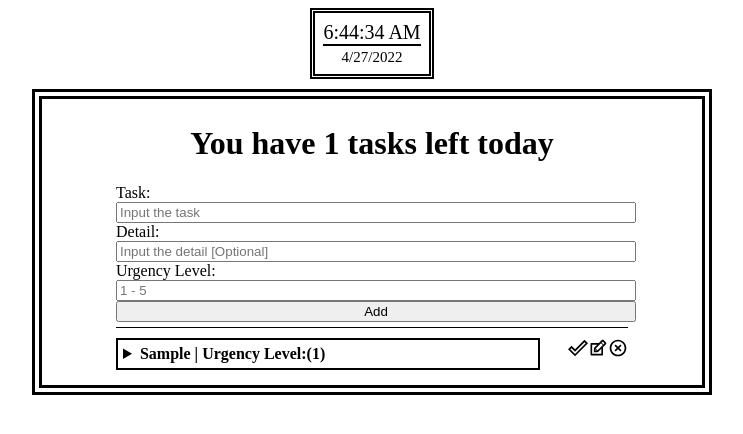
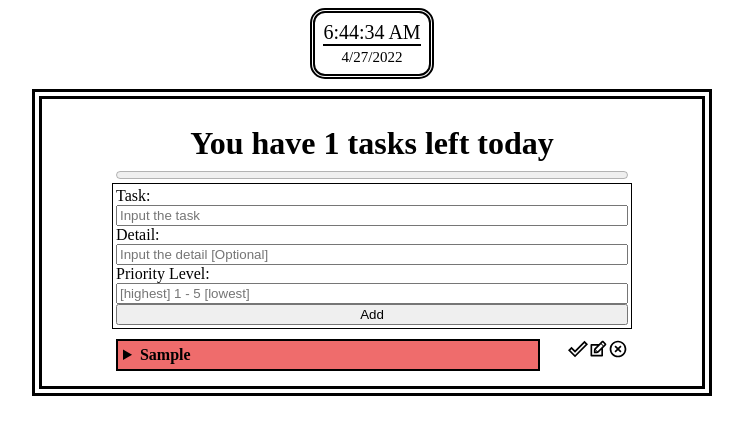
Before and after one commit to QiliKiri/React-Project, a React (Create React App) app: page / in a window 1280 px wide. Both pictures are taken after typing "Sample", "Sample" into the empty fields and a click on the button "Add". Shown: the top 434 px of the page, without its empty margins (268-1011 px from the left). Built offline with nearby package versions, Linux system fonts and the light colour scheme.

Commit message:
update
Use color to represent priority (change 'urgencyLv' to 'priorityLv').
Add 'ProgressBar' to show the progress of completing tasks.
UI design improve.

```diff
--- a/src/App.css
+++ b/src/App.css
@@ -12,11 +12,16 @@
   padding: 5px 10px 5px 10px;
   border: double 10px;
 }
-.todo-app > div > h1 {
+.todo-app > h1 {
   display: flex;
+  flex-wrap: wrap;
   justify-content: center;
   padding-bottom: 2px;
-  border-bottom: solid 2px;
+  margin-bottom: 3px;
+  width: 100%;
+}
+.todo-app > progress {
+  width: 80%;
 }
 .complete {
   text-decoration: line-through;
@@ -29,11 +34,11 @@
   justify-content: space-between;
   width: 80%;
   margin-bottom: 10px;
-  padding-bottom: 5px;
-  border-bottom: solid 1px;
+  padding: 3px;
+  border: solid 1px;
 }
 .todo-form input {
-  width: 100%;
+  width: auto;
 }
 .todo-list {
   width: 80%;
@@ -55,10 +60,27 @@
   border: solid 2px;
   padding: 5px;
 }
+.priority1 {
+  background-color: #ef6c6c;
+}
+.priority2 {
+  background-color: #f8b331;
+}
+.priority3 {
+  background-color: yellow;
+}
+.priority4 {
+  background-color: #6cf66c;
+}
+.priority5 {
+  background-color: aqua;
+}
 .icons {
   margin-left: auto;
   font-size: 20px;
 }
+
+
 .clock {
   display: flex;
   flex-direction: column;
@@ -68,6 +90,7 @@
   margin-bottom: 10px;
   padding: 8px;
   border: double 5px;
+  border-radius: 15px;
   width: max-content;
 }
 .clock div:nth-child(1) {
--- /dev/null
+++ b/src/components/ProgressBar.js
@@ -0,0 +1,17 @@
+import React, {useEffect, useState} from "react";
+
+function ProgressBar(props) {
+    const [complete, setComplete] = useState(props.numOfComplete);
+    const [total, setTotal] = useState(props.numOfTasks);
+
+    useEffect(() => {
+        setComplete(props.numOfComplete);
+        setTotal(props.numOfTasks);
+    }, [props])
+
+    return (
+        <progress value={parseFloat(complete)} max={total}/>
+    );
+}
+
+export default ProgressBar;
--- a/src/components/Todo.js
+++ b/src/components/Todo.js
@@ -9,28 +9,28 @@ function Todo({todos, completeTodo, removeTodo, editTodo}) {
         id: null,
         value: '',
         detail: '',
-        urgencyLv: 0
+        priorityLv: 0
     })
 
     const submitEdit = (todo) => {
-        editTodo(edit.id, todo.text, todo.detail, todo.urgencyLv);
+        editTodo(edit.id, todo.text, todo.detail, todo.priorityLv);
         setEdit({
             id: null,
             value: '',
             detail: '',
-            urgencyLv: 0
+            priorityLv: 0
         });
     }
 
     if (edit.id) {
-        return <TodoForm edit={edit} onSubmit={submitEdit} />
+        return <TodoForm className={'todo-form'} edit={edit} onSubmit={submitEdit} />
     }
 
     return todos.map((todo, index) => (
         <div className={todo.isComplete ? 'todo-row complete':'todo-row'} key={index}>
-            <div className={'task'} key={todo.id}>
+            <div className={'task priority'+todo.priorityLv} key={todo.id}>
                 <details>
-                    <summary>{todo.text} | Urgency Level:({todo.urgencyLv})</summary>
+                    <summary>{todo.text}</summary>
                     {todo.detail}
                 </details>
             </div>
@@ -39,7 +39,7 @@ function Todo({todos, completeTodo, removeTodo, editTodo}) {
                     onClick={() => completeTodo(todo.id)}
                     />
                 <TiEdit
-                    onClick={() => setEdit({id: todo.id, value: todo.text, detail: todo.detail, urgencyLv: todo.urgencyLv})}
+                    onClick={() => setEdit({id: todo.id, value: todo.text, detail: todo.detail, priorityLv: todo.priorityLv})}
                     className={'edit-icon'}/>
                 <RiCloseCircleLine
                     onClick={() => removeTodo(todo.id)}
--- a/src/components/TodoForm.js
+++ b/src/components/TodoForm.js
@@ -2,7 +2,7 @@ import React, {useState, useEffect, useRef} from 'react';
 
 function TodoForm(props) {
     const [input, setInput] = useState(props.edit? props.edit.value : '');
-    const [urgency, setUrgency] = useState(props.edit? props.edit.urgencyLv : 1);
+    const [priority, setPriority] = useState(props.edit? props.edit.priorityLv : 1);
     const [detail, setDetail] = useState(props.edit? props.edit.detail : '');
     // const inputRef = useRef(null);
 
@@ -13,8 +13,8 @@ function TodoForm(props) {
     const handleInputChange = (e) => {
         setInput(e.target.value);
     }
-    const handleUrgencyChange = (e) => {
-        setUrgency(e.target.value);
+    const handlePriorityChange = (e) => {
+        setPriority(e.target.value);
     }
     const handleDetailChange = (e) => {
         setDetail(e.target.value);
@@ -27,12 +27,12 @@ function TodoForm(props) {
             id: Date.now(),
             text: input,
             detail: detail,
-            urgencyLv: urgency
+            priorityLv: priority
         });
 
         setInput('');
         setDetail('');
-        setUrgency('');
+        setPriority('');
     }
 
     return (
@@ -47,11 +47,11 @@ function TodoForm(props) {
                 <input type={'text'} placeholder={'Input the detail [Optional]'} value={detail}
                        name={'detail'} id={'detail'}
                        onChange={handleDetailChange} />
-                <label htmlFor={'urgency'}>Urgency Level:</label>
-                <input type={'number'} placeholder={'1 - 5'} value={urgency}
+                <label htmlFor={'priority'}>Priority Level:</label>
+                <input type={'number'} placeholder={'[highest] 1 - 5 [lowest]'} value={priority}
                        min={1} max={5}
-                       name={'urgency'} id={'urgency'}
-                       onChange={handleUrgencyChange} />
+                       name={'priority'} id={'priority'}
+                       onChange={handlePriorityChange} />
                 <button className={'todo-button'}>{props.edit? 'Edit' : 'Add'}</button>
             </>
 
--- a/src/components/TodoList.js
+++ b/src/components/TodoList.js
@@ -1,17 +1,19 @@
 import React, {useState} from "react";
 import TodoForm from "./TodoForm";
 import Todo from "./Todo";
+import ProgressBar from "./ProgressBar";
 
 function TodoList() {
     const [todos, setTodos] = useState([]);
     const [numOfTasks, setNumOfTasks] = useState(0);
+    const [numOfComplete, setNumOfComplete] = useState(0);
 
     const addTodo = (todo) => {
       if (!todo.text || /^\s*$/.test(todo.text)) {
           alert('Task content cannot be empty');
           return;
       }
-      const newTodos = [todo, ...todos].sort((a,b) => b.urgencyLv - a.urgencyLv);
+      const newTodos = [todo, ...todos].sort((a,b) => a.priorityLv - b.priorityLv);
       setTodos(newTodos);
       setNumOfTasks(numOfTasks + 1);
       // console.log(todo);
@@ -19,21 +21,23 @@ function TodoList() {
 
     const removeTodo = (id) => {
         const removed = todos.find(todo => todo.id === id);
-        removed.isComplete ? setNumOfTasks(numOfTasks) : setNumOfTasks(numOfTasks - 1)
+        removed.isComplete ? setNumOfComplete(numOfComplete - 1) : setNumOfComplete(numOfComplete);
+        setNumOfTasks(numOfTasks - 1);
         const afterRemove = [...todos]
             .filter(todo => todo.id !== id)
-            .sort((a,b) => b.urgencyLv - a.urgencyLv);
+            .sort((a,b) => a.priorityLv - b.priorityLv);
         setTodos(afterRemove);
     }
 
-    const editTodo = (id, newValue, newDetail, newUrgencyLv) => {
+    const editTodo = (id, newValue, newDetail, newPriorityLv) => {
         if (!newValue || /^\s*$/.test(newValue)) {
             alert('Task content cannot be empty');
             return;
         }
-        const newTodo = {id: id, text: newValue, detail: newDetail, urgencyLv: newUrgencyLv};
-        setTodos(todos.map(todo => (todo.id === id) ? newTodo : todo)
-            .sort((a, b) => b.urgencyLv - a.urgencyLv));
+        setTodos(todos.map(todo => (todo.id === id)
+            ? {...todo, text: newValue, detail: newDetail, priorityLv: newPriorityLv}
+            : todo)
+            .sort((a, b) => a.priorityLv - b.priorityLv));
     }
 
     const completeTodo = (id) => {
@@ -41,10 +45,10 @@ function TodoList() {
             if (todo.id === id) {
                 if (todo.isComplete) {
                     todo.isComplete = false;
-                    setNumOfTasks(numOfTasks + 1);
+                    setNumOfComplete(numOfComplete - 1);
                 } else {
                     todo.isComplete = true;
-                    setNumOfTasks(numOfTasks - 1);
+                    setNumOfComplete(numOfComplete + 1);
                 }
             }
             return todo;
@@ -54,7 +58,8 @@ function TodoList() {
 
     return (
         <>
-            <h1>You have {numOfTasks} tasks left today</h1>
+            <h1>You have {numOfTasks - numOfComplete} tasks left today</h1>
+            <ProgressBar numOfTasks={numOfTasks} numOfComplete={numOfComplete} />
             <TodoForm onSubmit={addTodo} />
             <div className={'todo-list'}>
                 <Todo
```
